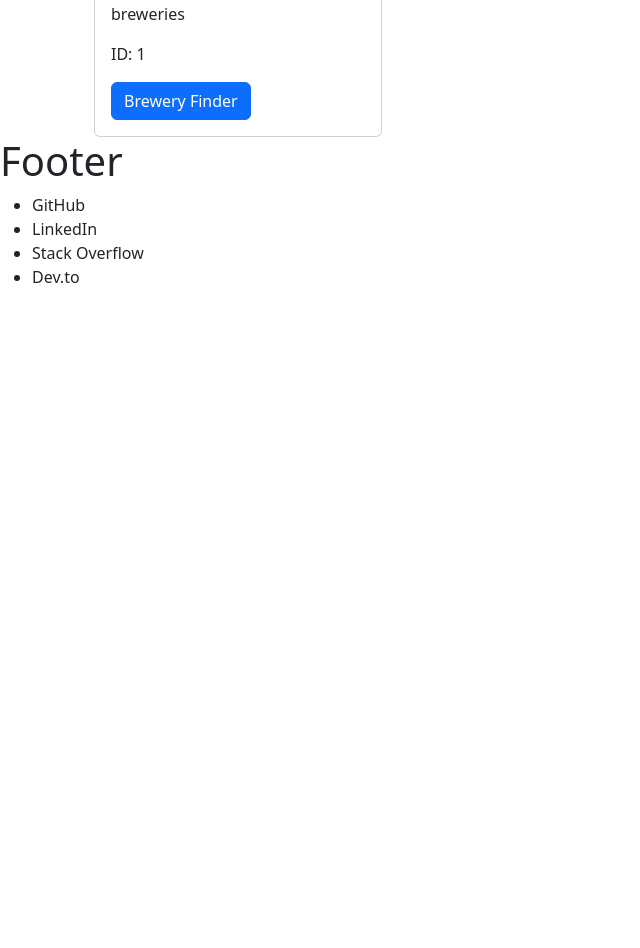
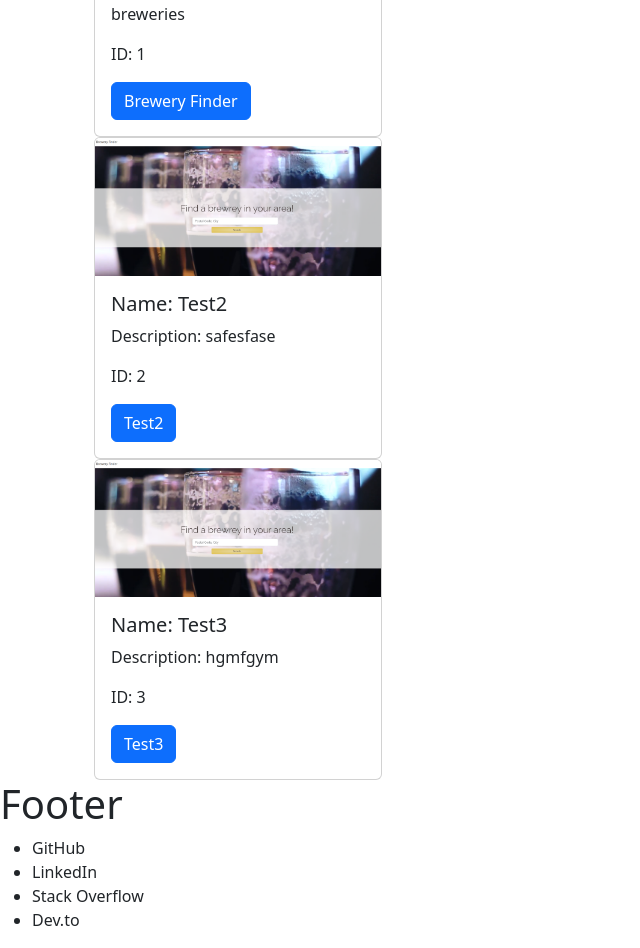
Before and after one commit to ronbuttermore/portfolio, a React (Create React App) app: page / in a window 1280 px wide. Shown: the part 640-1588 px from the top of the page, without its empty margins (0-640 px from the left). Before the commit the page ends 945 px from the top, so only its background shows below. Built offline with nearby package versions, Linux system fonts and the light colour scheme.

Commit message:
added iteration for project cards

```diff
--- a/src/components/Navigation.js
+++ b/src/components/Navigation.js
@@ -3,11 +3,22 @@ import Project from './Project';
 
 let state = 2;
 
-const projectInfo = {
-    name: 'Brewery Finder',
-    description: 'A web application to find and navigate to local breweries',
-    id: 1,
-  };
+const projects = [
+    {
+      name: 'Brewery Finder',
+      description: 'A web application to find and navigate to local breweries',
+      id: 1,
+    },
+    {
+      name: 'Test2',
+      description: 'safesfase',
+      id: 2,
+    },  {
+      name: 'Test3',
+      description: 'hgmfgym',
+      id: 3,
+    }
+  ];
 
 function Navigation() {
     if (state === 2) {
@@ -17,7 +28,7 @@ function Navigation() {
             <ul>
                 <li>Option 1</li>
             </ul>
-            <Project name={projectInfo.name} description={projectInfo.description} id={projectInfo.id} />
+            <Project projects={projects} />
         </div>
         );
     } else {
--- a/src/components/Project.js
+++ b/src/components/Project.js
@@ -8,17 +8,22 @@ export default function Project(props) {
   };
 
   return (
+    <div>
+        {props.projects.map(project => (
             <div className="container">
                 <div className="card" style={projectStyle}>
-        <img className="card-img-top" src={screenshot} alt="Card cap" /> <div className="card-body">
-        <h5 className="card-title">Name: {props.name}</h5>
-          <p className="card-text">Description: {props.description}</p>
-          <p className="card-text">ID: {props.id}</p>
+                    <img className="card-img-top" src={screenshot} alt="Card cap" />
+                    <div className="card-body">
+                        <h5 className="card-title">Name: {project.name}</h5>
+                        <p className="card-text">Description: {project.description}</p>
+                        <p className="card-text">ID: {project.id}</p>
                         <a href="#" className="btn btn-primary">
-            {props.name}
+                            {project.name}
                         </a>
                     </div>
                 </div>
             </div>
+        ))}
+    </div>
   );
-}
+};
```
Lines whose indentation alone changed are shown as unchanged.
